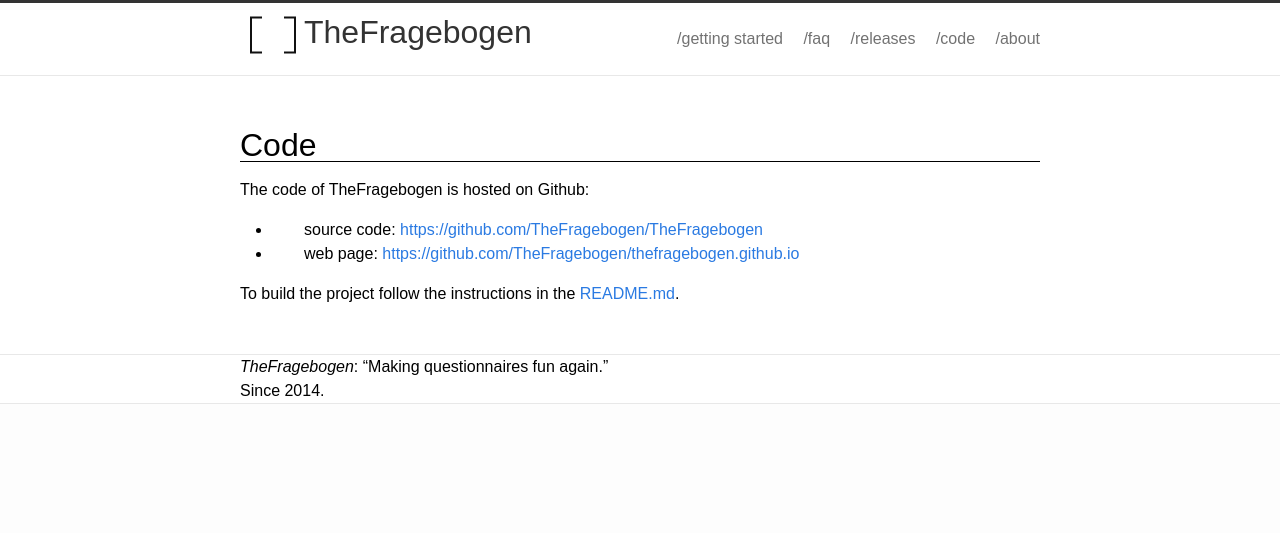
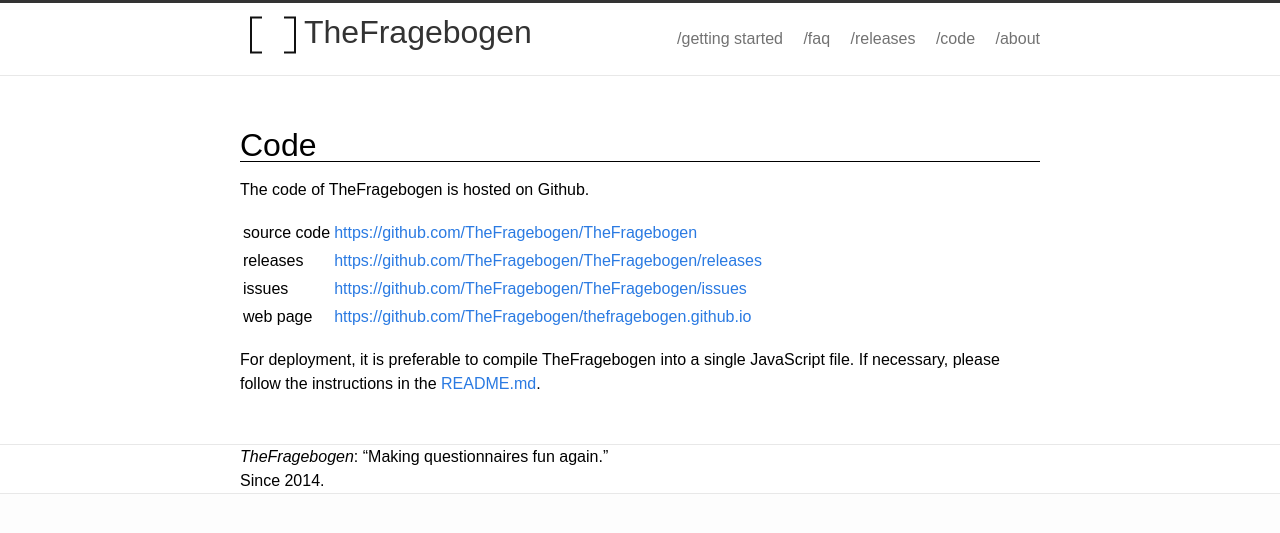
Before and after one commit to TheFragebogen/thefragebogen.github.io, a Jekyll site: the page built from code.md, in a window 1280 px wide. Shown: the top 533 px of the page. Built offline with Jekyll 4.4.1, drawn with Linux system fonts in a browser that asks for light colours.

Commit message:
Made /code look nicer.

```diff
--- a/code.md
+++ b/code.md
@@ -6,8 +6,13 @@ title: Code
 Code
 ===
 
-The code of TheFragebogen is hosted on Github:
-* source code: [https://github.com/TheFragebogen/TheFragebogen](https://github.com/TheFragebogen/TheFragebogen)
-* web page: [https://github.com/TheFragebogen/thefragebogen.github.io](https://github.com/TheFragebogen/thefragebogen.github.io)
+The code of TheFragebogen is hosted on Github.
 
-To build the project follow the instructions in the [README.md](https://github.com/TheFragebogen/TheFragebogen/blob/master/README.md#getting-started).
+|---           |---|
+|source code   |[https://github.com/TheFragebogen/TheFragebogen](https://github.com/TheFragebogen/TheFragebogen)   |
+|releases      |[https://github.com/TheFragebogen/TheFragebogen/releases](https://github.com/TheFragebogen/TheFragebogen/releases)|
+|issues        |[https://github.com/TheFragebogen/TheFragebogen/issues](https://github.com/TheFragebogen/TheFragebogen/issues)|
+|web page      |[https://github.com/TheFragebogen/thefragebogen.github.io](https://github.com/TheFragebogen/thefragebogen.github.io)   |
+
+For deployment, it is preferable to compile TheFragebogen into a single JavaScript file.
+If necessary, please follow the instructions in the [README.md](https://github.com/TheFragebogen/TheFragebogen/blob/master/README.md#getting-started).
```
